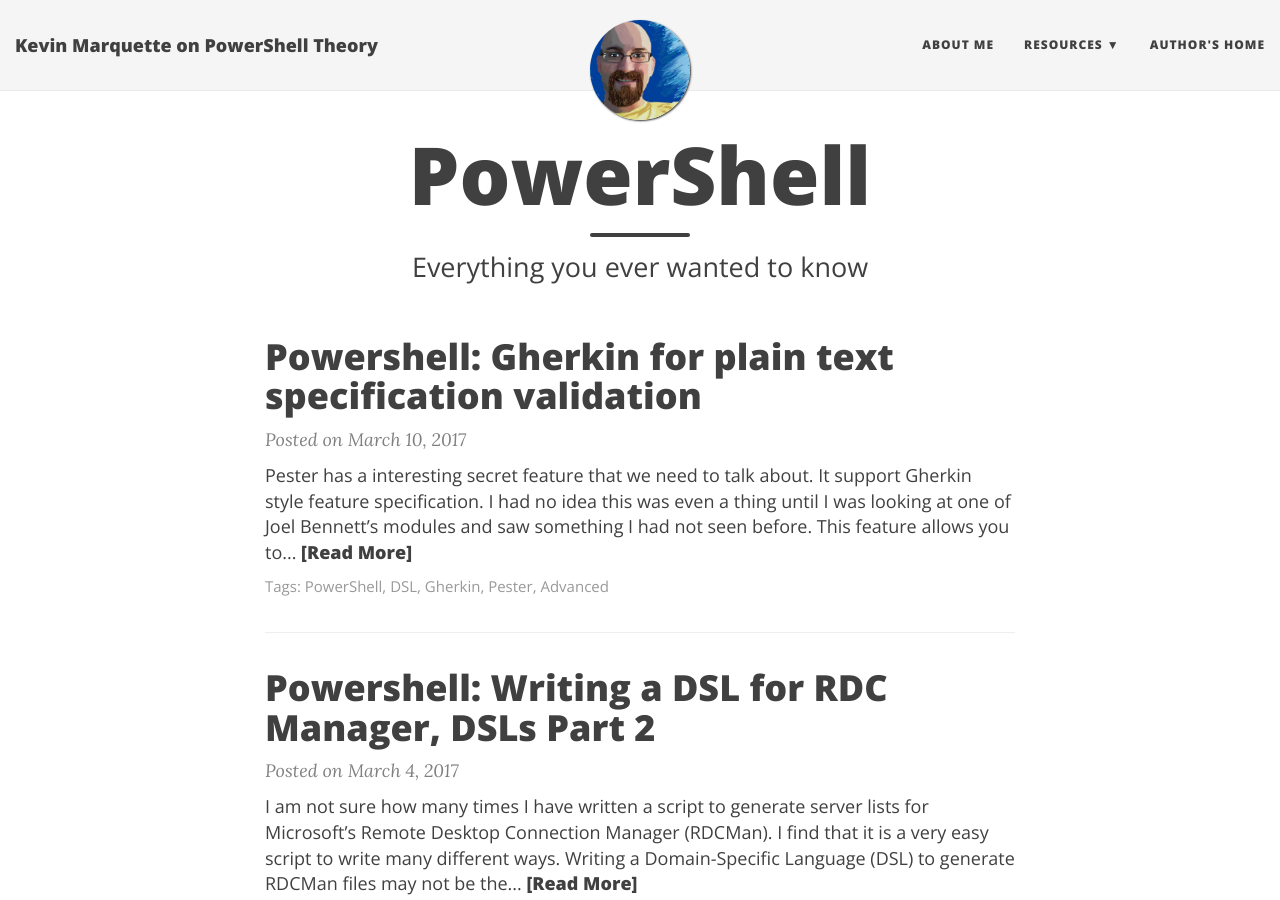
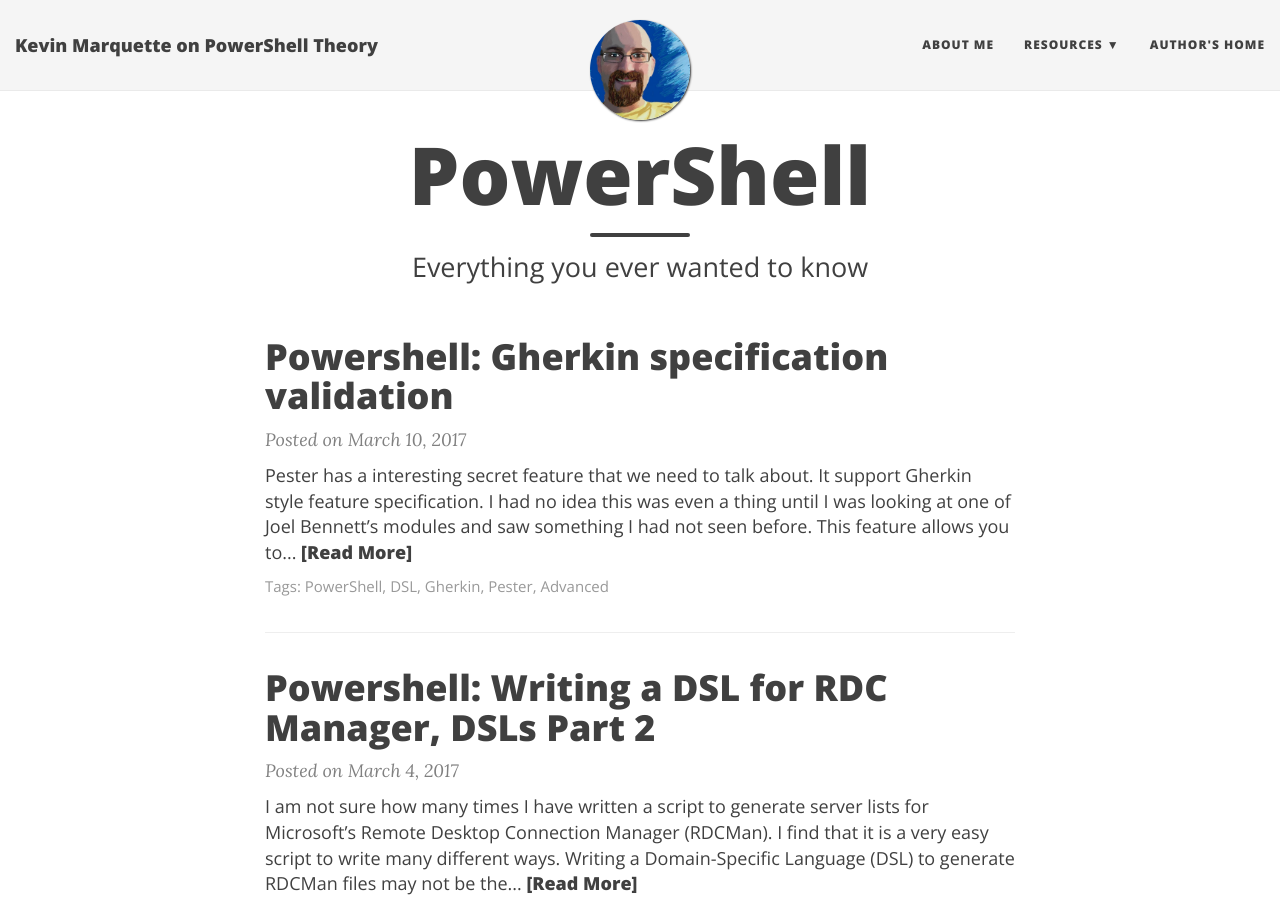
Before and after one commit to KevinMarquette/kevinmarquette.github.io, a Jekyll site: the page built from index.html, in a window 1280 px wide and 900 px high. Built offline with Jekyll 4.4.1, drawn with Linux system fonts in a browser that asks for light colours; nearby versions of some CDN libraries; the list of posts is cut into pages by our own code.

Commit message:
Adjusted title

```diff
--- a/_posts/2017-03-17-Powershell-Ghrekin-specification-validation.md
+++ b/_posts/2017-03-17-Powershell-Ghrekin-specification-validation.md
@@ -1,6 +1,6 @@
 ---
 layout: post
-title: "Powershell: Gherkin for plain text specification validation"
+title: "Powershell: Gherkin specification validation"
 date: 2017-03-10
 tags: [PowerShell, DSL, Gherkin, Pester, Advanced]
 ---
@@ -14,7 +14,7 @@ This feature allows you to define your features and specifications in a simple b
 * TOC
 {:toc}
 
-# What is Gherkin
+# What is Gherkin?
 
 Ghrekin is the specific business readable Domain Specific Language used to create a specification. I honestly don't know much more about it, but I found these references on the topic.
 
```
